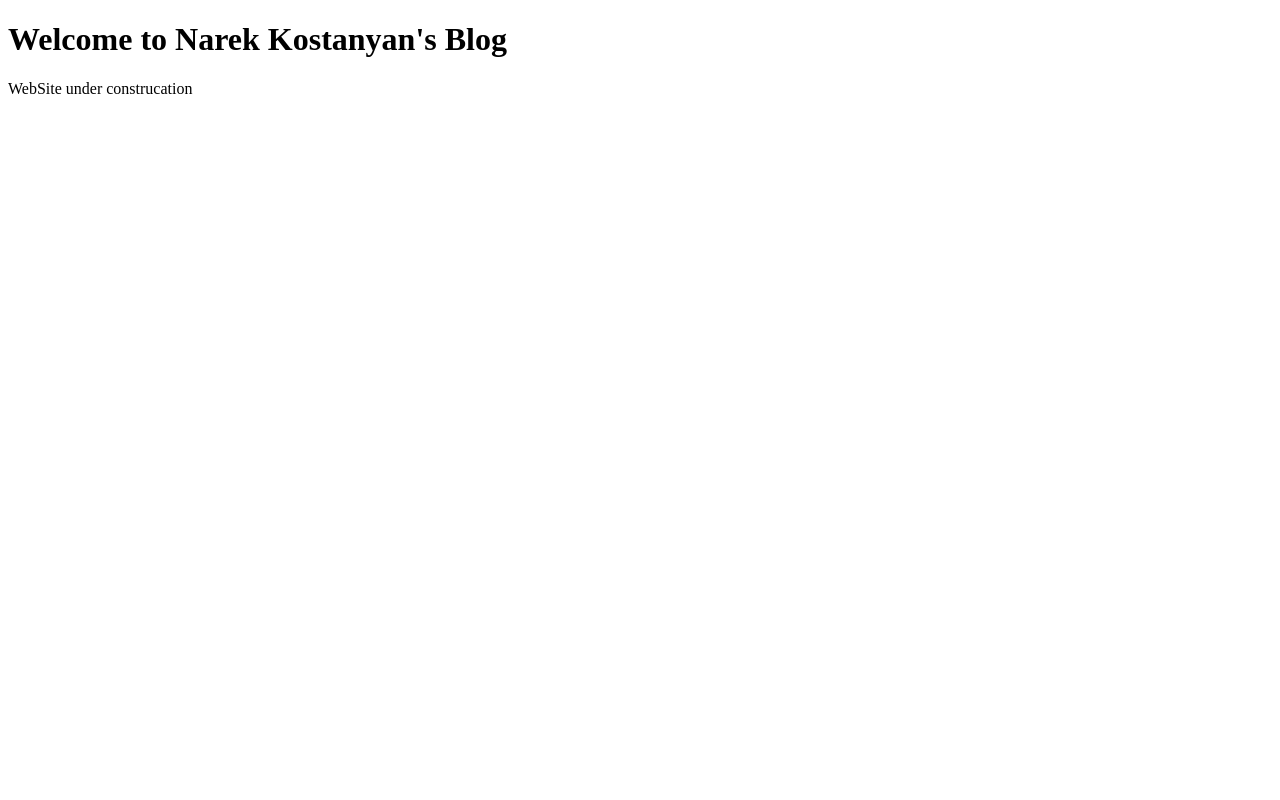
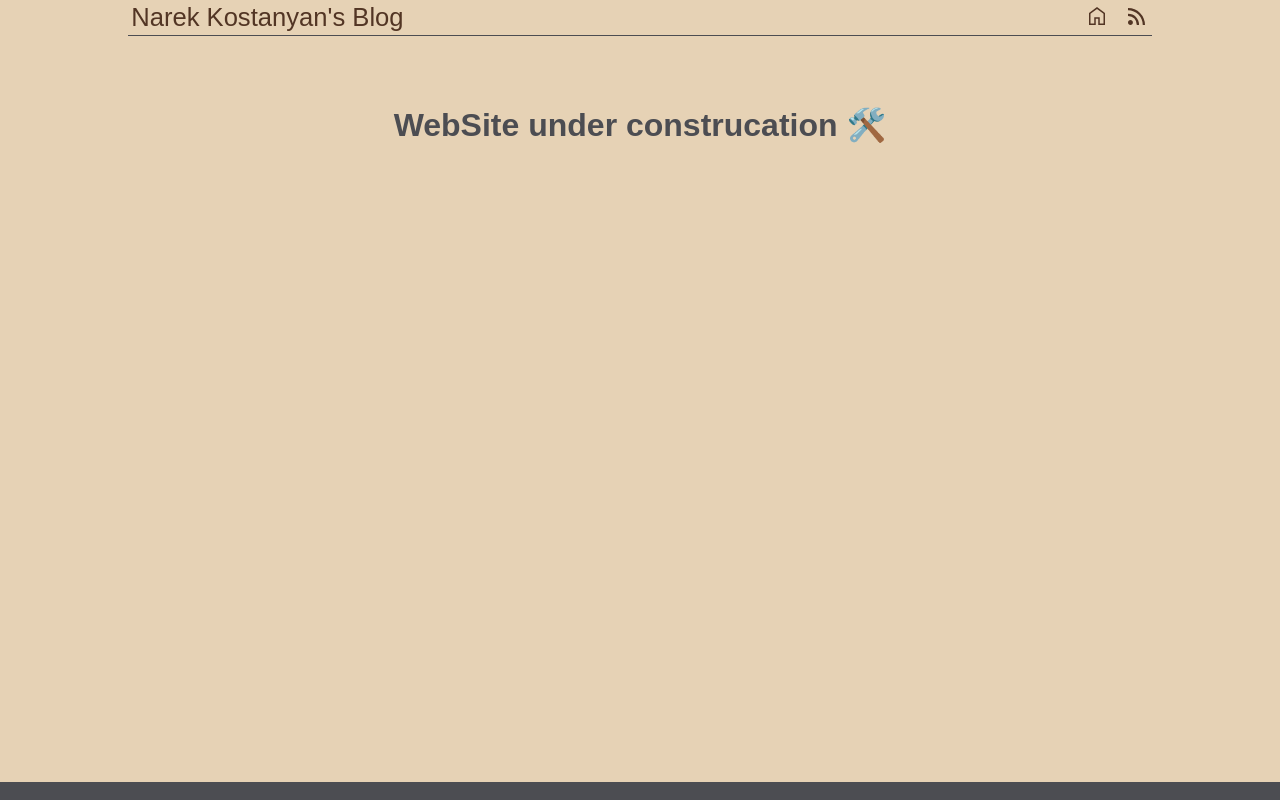
Before and after one commit to mouse-alpha/mouse-alpha, a SvelteKit app: page / in a window 1280 px wide. Built offline with nearby package versions, Linux system fonts and the light colour scheme.

Commit message:
add default style

```diff
--- a/package.json
+++ b/package.json
@@ -32,5 +32,8 @@
 		"vite": "^4.3.0",
 		"vitest": "^0.25.3"
 	},
-	"type": "module"
+	"type": "module",
+	"dependencies": {
+		"@fontsource/comfortaa": "^5.0.2"
+	}
 }
--- /dev/null
+++ b/src/lib/components/Footer.svelte
@@ -0,0 +1,31 @@
+<script>
+	import '$lib/styles/style.css';
+</script>
+
+<footer>
+	<info>
+		<br />
+	</info>
+</footer>
+
+<style>
+	footer {
+		display: flex;
+		width: 100%;
+		justify-content: center;
+		align-items: center;
+		position: absolute;
+		bottom: 0;
+		background-color: var(
+			--primary-color
+		); /* Optional: add background color to visualize the element */
+		color: var(--background-color); /* Optional: add text color to visualize the element */
+	}
+
+	info {
+		margin-left: 1em;
+		display: flex;
+		justify-content: center;
+		align-items: center;
+	}
+</style>
--- /dev/null
+++ b/src/lib/components/Header.svelte
@@ -0,0 +1,50 @@
+<script>
+	/**
+	 * @type {string}
+	 */
+	export let title;
+	import HomeIcon from '$lib/icons/home.svelte';
+	import RssIcon from '$lib/icons/rss.svelte';
+	import '$lib/styles/style.css';
+</script>
+
+<header>
+	<div class="title" data-testid="title">{title}</div>
+
+	<nav>
+		<ul>
+			<li>
+				<a href="/" data-testid="home-link"><HomeIcon /></a>
+			</li>
+			<li>
+				<a href="/" data-testid="rss-link"><RssIcon /></a>
+			</li>
+		</ul>
+	</nav>
+</header>
+
+<style>
+	header {
+		padding: 0.2rem;
+		color: var(--secondory-color);
+		display: flex;
+		justify-content: space-between;
+		align-items: center;
+		text-align: center;
+		overflow: hidden;
+		border-bottom: 1px solid var(--primary-color);
+	}
+
+	header .title {
+		font-size: 1.6rem;
+		text-align: left;
+	}
+
+	ul {
+		margin: 0;
+		list-style-type: none;
+		display: flex;
+		gap: 1rem;
+		align-items: center;
+	}
+</style>
--- /dev/null
+++ b/src/lib/icons/home.svelte
@@ -0,0 +1,5 @@
+<svg xmlns="http://www.w3.org/2000/svg" height="24" viewBox="0 -960 960 960" width="24">
+	<path
+		d="M220-180h150v-250h220v250h150v-390L480-765 220-570v390Zm-60 60v-480l320-240 320 240v480H530v-250H430v250H160Zm320-353Z"
+	/>
+</svg>
--- /dev/null
+++ b/src/lib/icons/rss.svelte
@@ -0,0 +1,5 @@
+<svg xmlns="http://www.w3.org/2000/svg" height="24" viewBox="0 -960 960 960" width="24">
+	<path
+		d="M218-120q-41 0-69.5-28.5T120-218q0-41 28.5-69.5T218-316q41 0 69.5 28.5T316-218q0 41-28.5 69.5T218-120Zm492 0q0-122-46.5-229.5T537-537q-80-80-187.5-126.5T120-710v-90q141 0 264.5 53.5t216 146q92.5 92.5 146 216T800-120h-90Zm-238 0q0-158-97-259T120-480v-90q97 0 178 34t139.5 94Q496-382 529-299.5T562-120h-90Z"
+	/>
+</svg>
--- /dev/null
+++ b/src/lib/styles/style.css
@@ -0,0 +1,32 @@
+:root {
+	--primary-color: #4c4d52;
+	--secondory-color: #523524;
+	--background-color: #e6d2b5;
+}
+
+body {
+	margin: 0;
+	background: var(--background-color);
+	color: var(--primary-color);
+	font-family: 'Comfortaa', sans-serif;
+}
+
+main {
+	padding: 1rem;
+	margin: 2rem auto;
+	max-width: 40rem;
+}
+
+.content {
+	display: flex;
+	justify-content: center;
+	align-items: center;
+}
+
+.container {
+	margin: 0 10vw;
+}
+
+svg {
+	fill: var(--secondory-color);
+}
--- /dev/null
+++ b/src/routes/+layout.svelte
@@ -0,0 +1,13 @@
+<script>
+	import Footer from '$lib/components/Footer.svelte';
+	import Header from '$lib/components/Header.svelte';
+	import '$lib/styles/style.css';
+</script>
+
+<div class="container">
+	<Header title="Narek Kostanyan's Blog" />
+	<main>
+		<slot />
+	</main>
+</div>
+<Footer />
--- a/src/routes/+page.svelte
+++ b/src/routes/+page.svelte
@@ -1,2 +1,3 @@
-<h1>Welcome to Narek Kostanyan's Blog</h1>
-<p>WebSite under construcation</p>
+<div class="content">
+	<h1>WebSite under construcation 🛠️</h1>
+</div>
```
Also changed, not shown: 1 other file (tests, documents, lock files or other folders).
